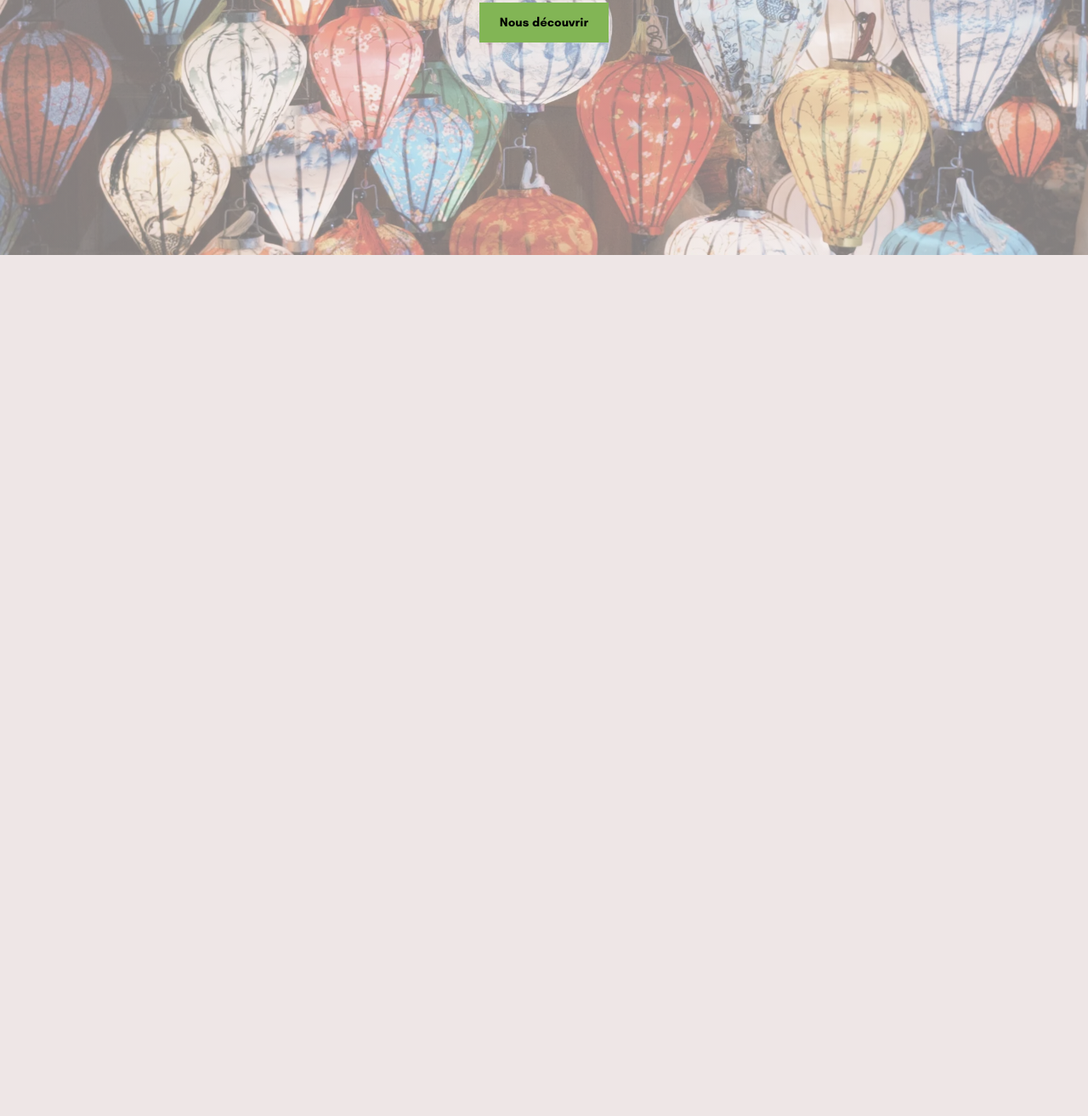
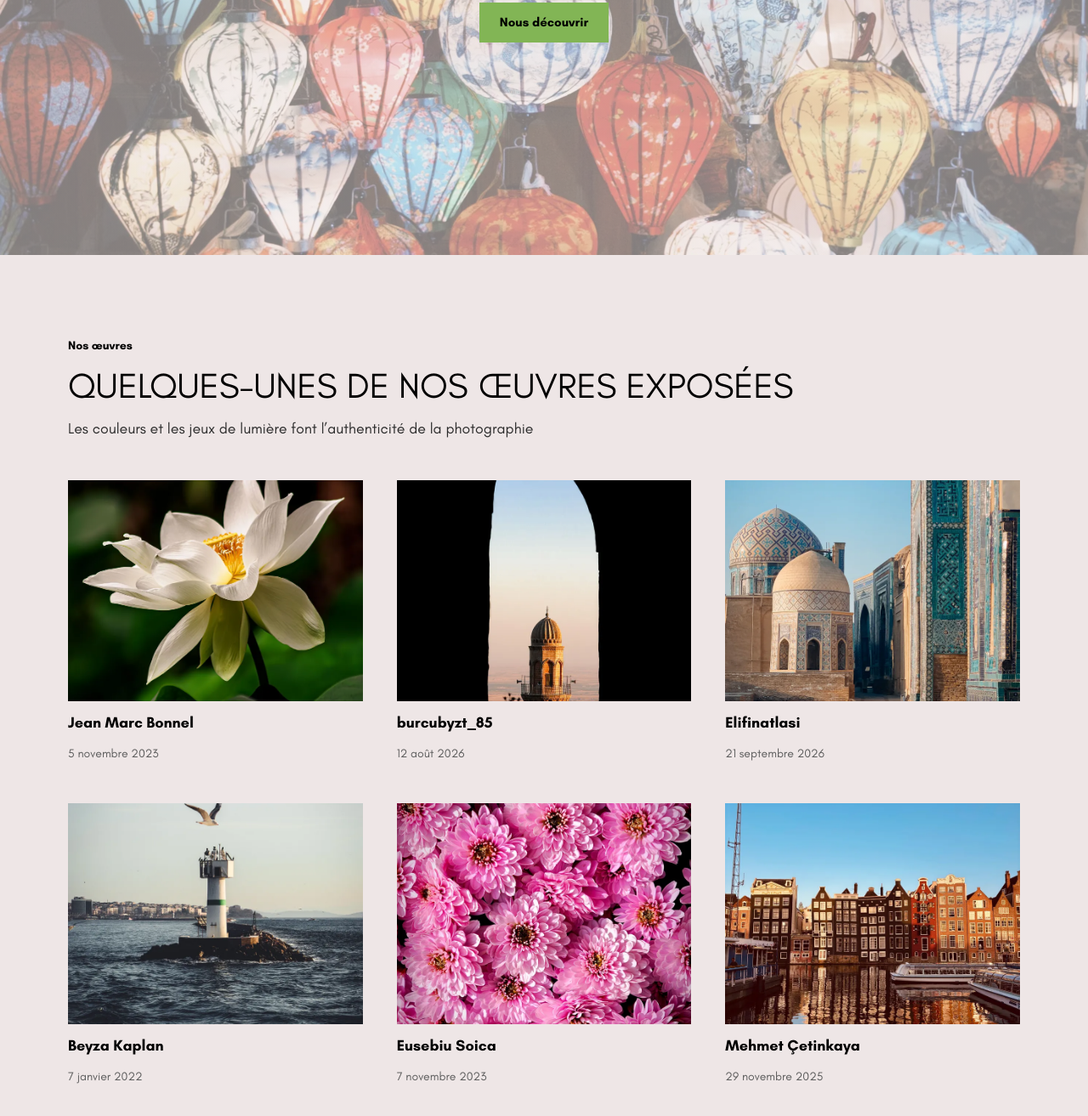
Before and after one commit to doxaemedur/dedal-des-couleurs, a plain HTML site: page index.html in a window 1280 px wide. Shown: the part 501-1814 px from the top of the page at 85% size. Before the commit the page ends 801 px from the top, so only its background shows below. Drawn offline with Linux system fonts and the light colour scheme; a web font is replaced by a local one.

Commit message:
feat : section oeuvres
Co-Authored-By: Claude Opus 5.5 <noreply@anthropic.com>

```diff
--- a/css/style.css
+++ b/css/style.css
@@ -380,11 +380,60 @@ p {
   color: var(--accent);
 }
 
+/* ==========================================================================
+   Section Œuvres
+   ========================================================================== */
+.en-tete-section {
+  display: flex;
+  flex-direction: column;
+  gap: 10px;
+}
+
+.grille-oeuvres {
+  display: grid;
+  grid-template-columns: 1fr;
+  gap: 32px;
+  margin-top: 32px;
+}
+
+.carte__cadre {
+  overflow: hidden;
+}
+
+.carte__cadre img {
+  width: 100%;
+  aspect-ratio: 350 / 260;
+  object-fit: cover;
+  transition: transform 0.4s ease;
+}
+
+.carte__legende {
+  display: flex;
+  flex-direction: column;
+  gap: 8px;
+  margin-top: 10px;
+}
+
+.carte__auteur {
+  font-size: 1.0625rem;
+  font-weight: 700;
+}
+
+.carte__date {
+  color: var(--texte-discret);
+  font-size: 0.875rem;
+}
+
 /* ---------- Écrans plus larges ---------- */
 @media (min-width: 600px) {
   :root {
     --marge-laterale: 40px;
     --espace-section: 72px;
+  }
+
+  .grille-oeuvres {
+    grid-template-columns: repeat(2, 1fr);
+    gap: 40px 32px;
   }
 }
 
@@ -465,6 +514,37 @@ p {
     padding: 12px 24px;
     font-size: 0.9375rem;
   }
+
+  /* Œuvres desktop : 3 colonnes */
+  .en-tete-section {
+    gap: 12px;
+  }
+
+  .grille-oeuvres {
+    grid-template-columns: repeat(3, 1fr);
+    gap: 48px 40px;
+    margin-top: 48px;
+  }
+
+  .carte__cadre img {
+    aspect-ratio: 4 / 3;
+  }
+
+  .carte__legende {
+    gap: 12px;
+    margin-top: 12px;
+  }
+
+  .carte__auteur {
+    font-size: 1.125rem;
+  }
+}
+
+/* Zoom léger de l'image au survol (appareils avec souris) */
+@media (hover: hover) {
+  .carte:hover .carte__cadre img {
+    transform: scale(1.04);
+  }
 }
 
 /* ---------- Mouvements réduits ---------- */
--- a/index.html
+++ b/index.html
@@ -59,6 +59,85 @@
         <a class="bouton accueil__bouton" href="#oeuvres">Nous découvrir</a>
       </div>
     </section>
+
+    <section class="section oeuvres" id="oeuvres" aria-labelledby="titre-oeuvres">
+      <div class="conteneur">
+        <div class="en-tete-section">
+          <p class="sur-titre">Nos œuvres</p>
+          <h2 id="titre-oeuvres">Quelques-unes de nos œuvres exposées</h2>
+          <p class="texte-secondaire">Les couleurs et les jeux de lumière font l’authenticité de la photographie</p>
+        </div>
+
+        <ul class="grille-oeuvres">
+          <li>
+            <figure class="carte">
+              <div class="carte__cadre">
+                <img src="images/oeuvre-lotus.webp" alt="Fleur de lotus blanche au cœur jaune, sur un fond de feuillage vert" width="800" height="857" loading="lazy" decoding="async">
+              </div>
+              <figcaption class="carte__legende">
+                <span class="carte__auteur">Jean Marc Bonnel</span>
+                <time class="carte__date" datetime="2023-11-05">5 novembre 2023</time>
+              </figcaption>
+            </figure>
+          </li>
+          <li>
+            <figure class="carte">
+              <div class="carte__cadre">
+                <img src="images/oeuvre-arche.webp" alt="Dôme et minaret baignés de lumière dorée, vus à travers une arche sombre" width="800" height="1200" loading="lazy" decoding="async">
+              </div>
+              <figcaption class="carte__legende">
+                <span class="carte__auteur">burcubyzt_85</span>
+                <time class="carte__date" datetime="2026-08-12">12 août 2026</time>
+              </figcaption>
+            </figure>
+          </li>
+          <li>
+            <figure class="carte">
+              <div class="carte__cadre">
+                <img src="images/oeuvre-samarcande.webp" alt="Coupoles turquoise et façades couvertes de mosaïques bleues à Samarcande" width="800" height="1422" loading="lazy" decoding="async">
+              </div>
+              <figcaption class="carte__legende">
+                <span class="carte__auteur">Elifinatlasi</span>
+                <time class="carte__date" datetime="2026-09-21">21 septembre 2026</time>
+              </figcaption>
+            </figure>
+          </li>
+          <li>
+            <figure class="carte">
+              <div class="carte__cadre">
+                <img src="images/oeuvre-phare.webp" alt="Petit phare blanc sur un rocher au milieu de la mer, survolé par une mouette" width="800" height="1200" loading="lazy" decoding="async">
+              </div>
+              <figcaption class="carte__legende">
+                <span class="carte__auteur">Beyza Kaplan</span>
+                <time class="carte__date" datetime="2022-01-07">7 janvier 2022</time>
+              </figcaption>
+            </figure>
+          </li>
+          <li>
+            <figure class="carte">
+              <div class="carte__cadre">
+                <img src="images/oeuvre-fleurs.webp" alt="Bouquet serré de chrysanthèmes rose vif" width="800" height="1067" loading="lazy" decoding="async">
+              </div>
+              <figcaption class="carte__legende">
+                <span class="carte__auteur">Eusebiu Soica</span>
+                <time class="carte__date" datetime="2023-11-07">7 novembre 2023</time>
+              </figcaption>
+            </figure>
+          </li>
+          <li>
+            <figure class="carte">
+              <div class="carte__cadre">
+                <img src="images/oeuvre-amsterdam.webp" alt="Maisons étroites en briques au bord d'un canal d'Amsterdam, dans la lumière du soir" width="800" height="1067" loading="lazy" decoding="async">
+              </div>
+              <figcaption class="carte__legende">
+                <span class="carte__auteur">Mehmet Çetinkaya</span>
+                <time class="carte__date" datetime="2025-11-29">29 novembre 2025</time>
+              </figcaption>
+            </figure>
+          </li>
+        </ul>
+      </div>
+    </section>
   </main>
 </body>
 </html>
```
